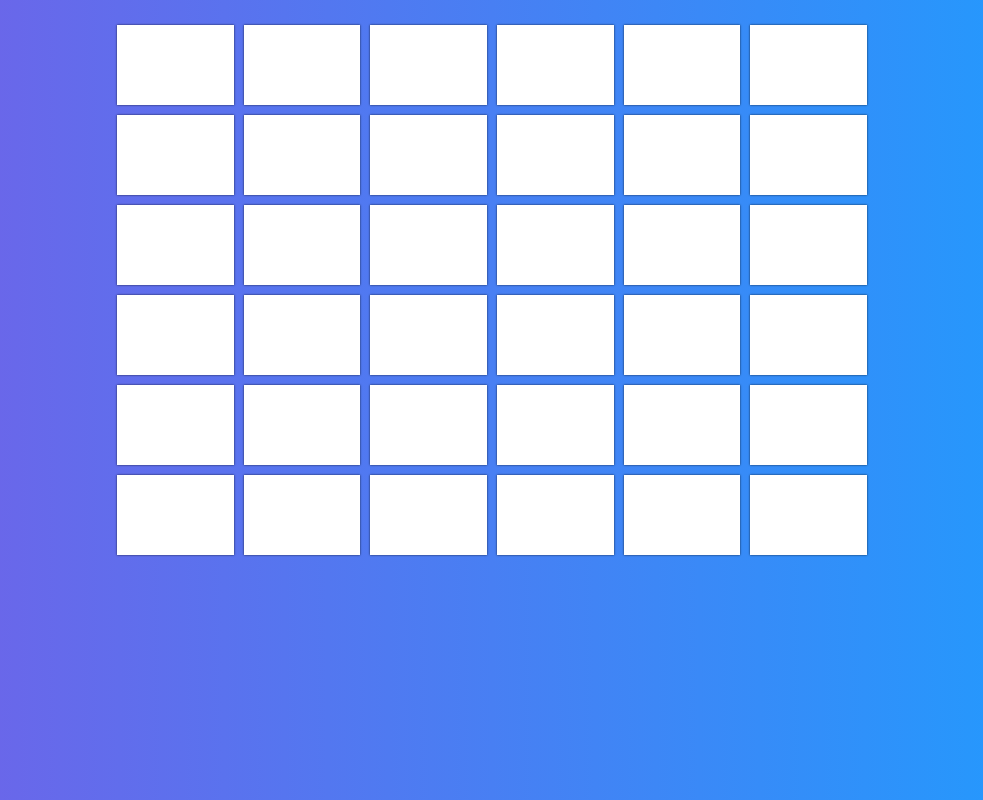
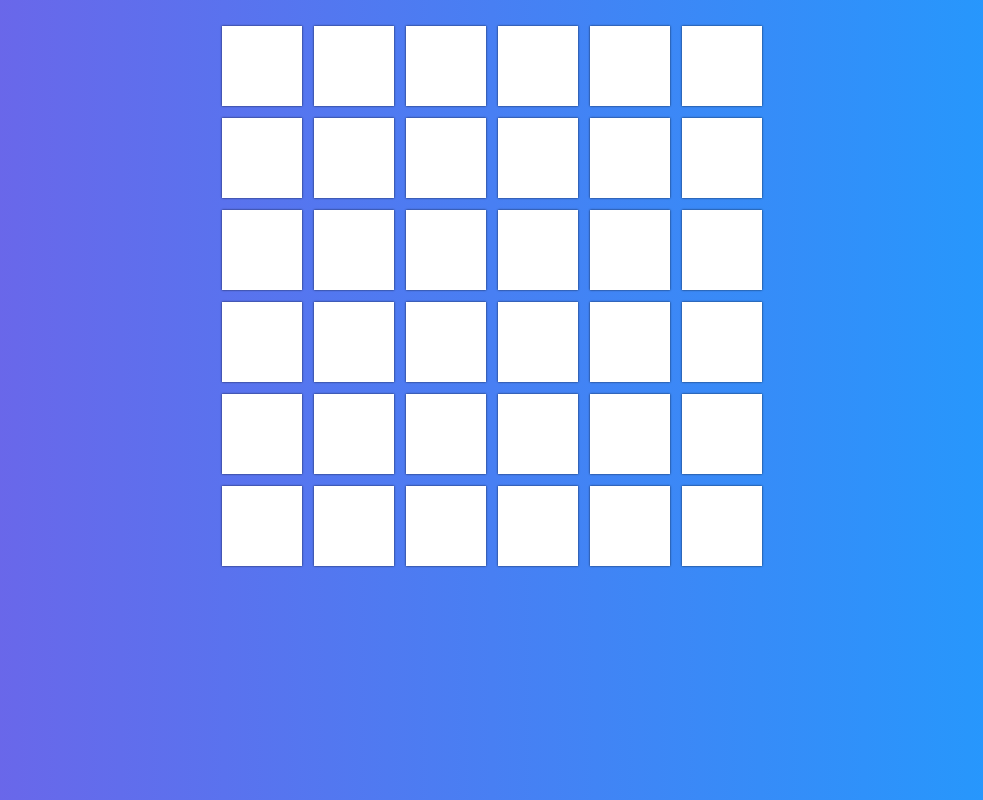
Before and after one commit to PaoloFrancesco-Marino/js-jq-ajax-grigliaquad, a plain HTML site: page index.html in a window 1280 px wide. Shown: the whole page, without its empty margins (148-1131 px from the left). Drawn offline with nearby package versions, Linux system fonts and the light colour scheme.

Commit message:
set box regular quad (done)

```diff
--- a/styles/main.css
+++ b/styles/main.css
@@ -12,25 +12,24 @@ body {
 
 .container {
     width: 800px;
-    height: 100vh;
     margin: 0 auto;
 }
 
 .wrapper {
     display: flex;
-    justify-content: space-around;
+    justify-content: center;
     align-items: center;
     flex-wrap: wrap;
-    padding: 20px;
+    padding:  20px 90px;
 }
 
 .box {
     display: flex;
     justify-content: center;
     align-items: center;
-    flex-basis: calc(100% / 6 - 10px);
+    flex-basis: 80px;
     height: 80px;
-    margin: 5px 5px;
+    margin: 6px 6px;
     background-color: #fff;
     box-shadow: 0px 0px 2px 0px rgba(0,0,0,0.75);
     cursor: pointer;
```
